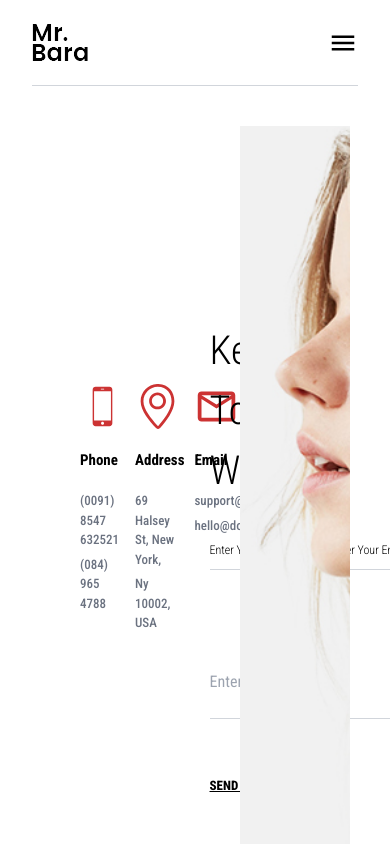
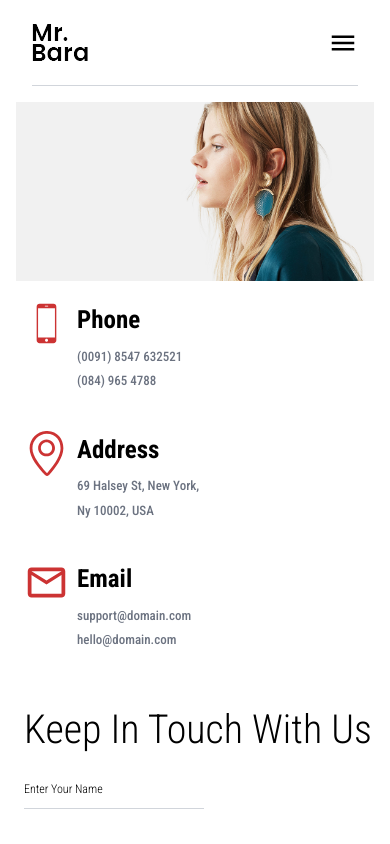
Before and after one commit to ojogoddy/EcommerceInt, a React (Vite) app: page /contact in a window 390 px wide. Shown: the top 844 px of the page. Built offline with nearby package versions, Linux system fonts and the light colour scheme.

Commit message:
Godwin-cart-responsive

```diff
--- a/src/component/pages/Cart.tsx
+++ b/src/component/pages/Cart.tsx
@@ -1,11 +1,32 @@
 import {Link} from "react-router-dom"
 import { FaAngleRight } from "react-icons/fa";
+import a from "../../assets/a.jpeg"
+import b from "../../assets/b.jpeg"
 
 const Cart = () => {
 
+  const cartList:any = [
+    {
+      id: 1,
+      product: a,
+      name: "Gold Watch",
+      price: "$10",
+      quantity: "1",
+      total: "$10",
+    },
+    {
+      id: 2,
+      product: b,
+      name: "Drop Pendant Necklace",
+      price: "$10",
+      quantity: "1",
+      total: "$10",
+    },
+  ]
+
 
   return (
-    <div className="px-[9rem] ">
+    <div className="px-[9rem] sm:px-[3rem] ">
       <div className="text-[4rem] font-extrabold text-center">
         Cart
       </div>
@@ -30,35 +51,40 @@ const Cart = () => {
           Cart
         </div>
       </div>
-      <div className="text-[2.2rem] font-bold">Your Cart Items</div>
-      <div className="flex items-center justify-between text-gray-400 px-[5rem] mt-5 border-b-2 pb-3">
+      <div className="text-[2.2rem] font-bold text-center mt-5">Your Cart Items</div>
+      <div className="flex items-center justify-between text-gray-400 px-[5rem] mt-5 border-b-2 pb-3 sm:px-0 ">
         <div className="">PRODUCT</div>
-        <div className="flex items-center gap-x-12">
+        <div className="flex items-center gap-x-12 sm:gap-x-2">
           <div className="">PRICE</div>
           <div className="">QUANTITY</div>
           <div className="">TOTAL</div>
         </div>
       </div>
       <div className="">
-      <div className="flex items-center justify-between px-[5rem]  border-b-2 py-3">
-        <div className=" text-[1.2rem] flex items-center  gap-x-3">
-          <div className=" w-[100px] h-[100px] bg-red-300">
-            <img src="" alt="" />
+        {cartList?.map((prop:any)=>(
+          <div className="" key={prop.id}>
+<div className="flex items-center sm:items-start justify-between px-[5rem]  border-b-2 py-3 sm:px-0">
+        <div className=" text-[1.2rem] sm:text-[1rem] flex items-center sm:flex-col gap-x-3 sm:items-start">
+          <div className=" w-[100px] h-[100px]">
+            <img src={prop.product} alt="" />
           </div>
-          Drop Pendant Necklace
+          {prop.name}
         </div>
-        <div className="flex items-center gap-x-12">
-          <div className="">$19.99</div>
-          <div className="border-[1px] rounded-3xl px-6 py-2 ">1</div>
-          <div className="">$19.99</div>
+        <div className="flex items-center gap-x-12 sm:gap-x-2">
+          <div className="">{prop.price}</div>
+          <div className="border-[1px] rounded-3xl px-6 py-2 ">{prop.quantity}</div>
+          <div className="">{prop.total}</div>
         </div>
       </div>
+          </div>
+        ))}
+
       <div className=" flex justify-end">
       <Link to="/shop">
-      <button className="border-[1px] px-6 py-4 mt-4 flex items-center justify-end rounded-3xl hover:bg-red-500 hover:text-white ">Continue Shopping</button></Link>
+      <button className="border-[1px] px-6 py-4 mt-4 flex items-center justify-end rounded-3xl hover:bg-red-500 hover:text-white sm:px-5 sm:py-3 ">Continue Shopping</button></Link>
       </div>
       <div className=" flex justify-end">
-      <button className="border-[1px] px-6 py-4 mt-4 flex items-center justify-end rounded-3xl hover:bg-red-500 hover:text-white "> PROCEED TO CHECKOUT</button>
+      <button className="border-[1px] px-6 py-4 mt-4 flex items-center justify-end rounded-3xl hover:bg-red-500 hover:text-white sm:px-5 sm:py-3 "> PROCEED TO CHECKOUT</button>
       </div>
 
       </div>
--- a/src/component/pages/Contact.tsx
+++ b/src/component/pages/Contact.tsx
@@ -5,31 +5,37 @@ import { SlLocationPin } from "react-icons/sl";
 import { MdOutlineMail } from "react-icons/md";
 const ContactUs = () => {
   return (
-    <div className="w-full h-screen flex justify-between items-center p-[40px] overflow-hidden">
-<div className="w-[45%] h-[100%] flex justify-center items-center flex-col flex-wrap ml-[30px]">
-<div className="flex justify-between w-[100%]">
-   <div className="pl-[10px] ">
-   <div className="text-[45px] text-[#CC3333] mb-[20px]"><IoIosPhonePortrait /></div>
-   <h3 className="text-[15px] font-bold text-black text-left mb-[20px]">Phone</h3>
-    <p className="text-[13px] font-medium text-gray-500 text-left mb-[5px]">(0091) 8547 632521</p>
-    <p className="text-[13px] font-medium text-gray-500 text-left">(084) 965 4788</p>
+    <div className="w-full h-screen sm:h-full flex sm:flex-col-reverse justify-between items-center p-[40px] sm:p-4 overflow-hidden">
+<div className="w-[45%] h-[100%] flex justify-center items-center flex-col flex-wrap ml-[30px] sm:ml-4 sm:w-full">
+<div className="flex justify-between w-[100%] sm:flex-col sm:w-full sm:space-y-10">
+   <div className="pl-[10px] sm:pl-0 sm:flex sm:items-start gap-x-2 ">
+    <div className="text-[45px] text-[#CC3333] mb-[20px]"><IoIosPhonePortrait /></div>
+    <div className="">
+    <h3 className="text-[15px] font-bold text-black text-left mb-[20px] sm:text-[25px] sm:mb-2">Phone</h3>
+      <p className="text-[13px] font-medium text-gray-500 text-left mb-[5px]">(0091) 8547 632521</p>
+      <p className="text-[13px] font-medium text-gray-500 text-left">(084) 965 4788</p>
+    </div>
    </div>
-   <div className="pl-[10px] ">
+   <div className="pl-[10px] sm:pl-0 sm:flex sm:items-start gap-x-2  ">
    <div className="text-[45px] text-[#CC3333] mb-[20px]"><SlLocationPin /></div>
-   <h3 className="text-[15px] font-bold text-black text-left mb-[20px]">Address</h3>
+   <div className="">
+   <h3 className="text-[15px] font-bold text-black text-left mb-[20px] sm:text-[25px] sm:mb-2">Address</h3>
     <p className="text-[13px] font-medium text-gray-500 text-left mb-[5px]">69 Halsey St, New York,</p>
     <p className="text-[13px] font-medium text-gray-500 text-left">Ny 10002, USA</p>
    </div>
-   <div className="pl-[10px] ">
+   </div>
+   <div className="pl-[10px] sm:pl-0 sm:flex sm:items-start gap-x-2">
    <div className="text-[45px] text-[#CC3333] mb-[20px]"><MdOutlineMail /></div>
-   <h3 className="text-[15px] font-bold text-black text-left mb-[20px]">Email</h3>
+   <div className="">
+   <h3 className="text-[15px] font-bold text-black text-left mb-[20px] sm:text-[25px] sm:mb-2">Email</h3>
     <p className="text-[13px] font-medium text-gray-500 text-left mb-[5px]">support@domain.com</p>
     <p className="text-[13px] font-medium text-gray-500 text-left mr-[30px]">hello@domain.com</p>
    </div>
+   </div>
 </div>
-<div className="mt-[100px] w-full">
-    <h1 className="text-left font-light text-[40px] mb-[40px]">Keep In Touch With Us</h1>
-  <div className="flex justify-between items-center">
+<div className="mt-[100px] sm:mt-[50px] w-full">
+    <h1 className="text-left font-light text-[40px] mb-[40px] sm:mb-5">Keep In Touch With Us</h1>
+  <div className="flex justify-between items-center sm:flex-col sm:items-start  sm:space-y-10">
 
   <div className={`flex items-center  border-b-[1px] border-gray-300 bg-transparent outline-none w-[180px] font-light text-[12px] pb-[10px] text-gray-600
     `} >
@@ -48,7 +54,7 @@ const ContactUs = () => {
     </div>
 
   </div>
-  <div className="text-left mt-[100px]">
+  <div className="text-left mt-[100px] sm:mt-[50px]">
     <textarea className="outline-none border-b-[1px] border-gray-300 w-[300px]" name="" placeholder="Enter Message" ></textarea>
   </div>
 <p className="mt-[50px] text-left capitalize text-[13px] font-extrabold">
@@ -56,7 +62,7 @@ const ContactUs = () => {
 </p>
 </div>
 </div>
-<div  className="w-[45%] h-[100%] ml-[30px]" >
+<div  className="w-[45%] h-[100%] ml-[30px] sm:ml-0 sm:w-full sm:mb-5" >
     <img className="w-[100%] h-[100%] object-cover" src={map} alt="" />
 </div >
     </div>
--- a/src/component/pages/Home.tsx
+++ b/src/component/pages/Home.tsx
@@ -10,25 +10,19 @@ const Home:React.FC = () => {
   return (
     <div className='bg-white text-[black] items-center flex justify-center flex-col mx-[9rem] py-[3rem] md:mx-[3rem] sm:mx-[2rem] '>
         <div className='flex items-center justify-center bg-[#f4f4f4]  sm:flex-col-reverse '>
-            <div className='h-[600px] w-[50%] sm:w-full sm:h-[400px] bg-[#f4f4f4] p-5 flex gap-[30px] flex-col justify-center text-[50px]'>
+            <div className='h-[600px] w-[50%] sm:w-full sm:h-full bg-[#f4f4f4] p-5 flex gap-[30px] flex-col justify-center text-[50px]'>
                 <div className=''>
-                    <div className='text-[40px] sm:text-[45px] text-left leading-10 font-semibold sm:text-center'>
+                    <div className='text-[55px] sm:text-[45px] text-left leading-10 font-semibold sm:text-center'>
                         Mixed Pieces
                         Earings
                     </div>
 
                 </div>
-                        <p className='text-[15px] text-[#b6acac]'>
+                        <p className='text-[1rem] text-[#b6acac]'>
                             Lorem ipsum dolor sit, amet consectetur adipisicing elit. Totam reprehenderit voluptatum,
                             explicabo a soluta odio veniam quibusdam. Voluptatum accusantium eos voluptatibus quidem,
                             harum vel, incidunt at quibusdam repellat voluptate nihil.
                         </p>
-
-
-
-
-
-
                 <div className='flex cursor-pointer '>
                 <h3 className='text-[18px] '>
                             EXPLORE NOW
@@ -54,14 +48,14 @@ const Home:React.FC = () => {
         </div>
 
 
-        <div className=' flex flex-col justify-center items-center '>
+        <div className=' flex flex-col justify-center items-center mt-5 '>
             <div className='text-center text-[2rem] py-3 '>
               Customer's Favorite
             </div>
 
-            <div className='flex gap-10 md:gap-5 md:flex-wrap sm:flex-wrap items-center justify-center cursor-pointer mb-5'>
-                <div className='sm:space-y-3'>
-                    <div className='h-[300px] w-[280px]'>
+            <div className='flex gap-5 md:gap-5 md:flex-wrap sm:flex-wrap items-center justify-center cursor-pointer mb-5'>
+                <div className='sm:space-y-3 w-full'>
+                    <div className='h-[300px] mb-3 sm:w-[320px]'>
                         <img className='w-[100%] h-[100%]'
                             src={D1} alt="" />
                     </div>
@@ -75,9 +69,9 @@ const Home:React.FC = () => {
                 </div>
 
 
-                <div className='sm:space-y-3'>
-                    <div className='h-[300px] w-[280px]'>
-                        <img className='w-[100%] h-[100%]'
+                <div className='sm:space-y-3 w-full'>
+                    <div className='h-[300px] mb-3 w-full sm:w-[320px]'>
+                        <img className='w-[100%]  h-[100%]'
                             src={D3} alt="" />
                     </div>
                     <div className='text-center'>
@@ -88,8 +82,8 @@ const Home:React.FC = () => {
 
                 </div>
 
-                <div className='sm:space-y-3'>
-                    <div className='h-[300px] w-[280px]'>
+                <div className='sm:space-y-3 w-full'>
+                    <div className='h-[300px] mb-3 w-full sm:w-[320px]'>
                         <img className='w-[100%] h-[100%]'
                             src={Earings} alt="" />
                     </div>
@@ -101,8 +95,8 @@ const Home:React.FC = () => {
                 </div>
 
 
-               <div className='sm:space-y-3'>
-                    <div className='h-[300px] w-[280px]'>
+               <div className='sm:space-y-3 w-full' >
+                    <div className='h-[300px] mb-3 sm:w-[320px]'>
                         <img className='w-[100%] h-[100%]'
                             src={D4} alt="" />
                     </div>
```
